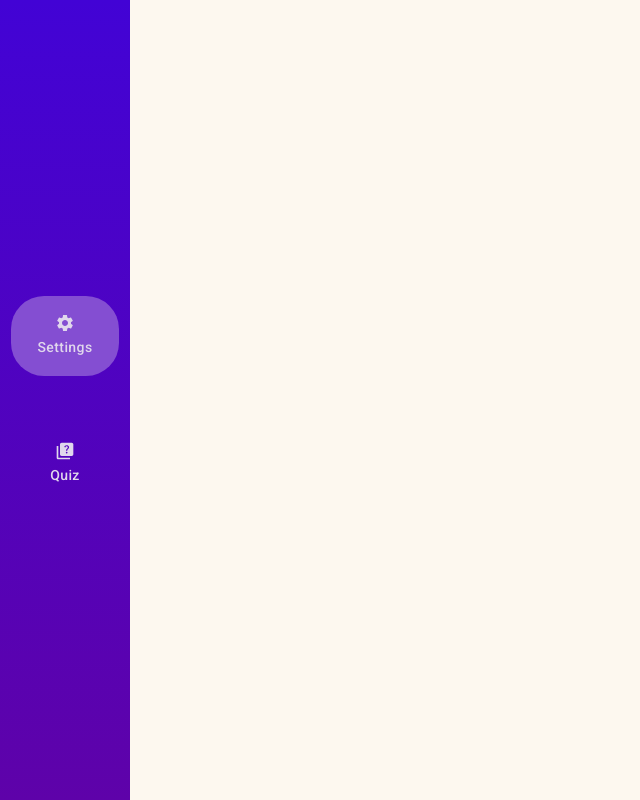
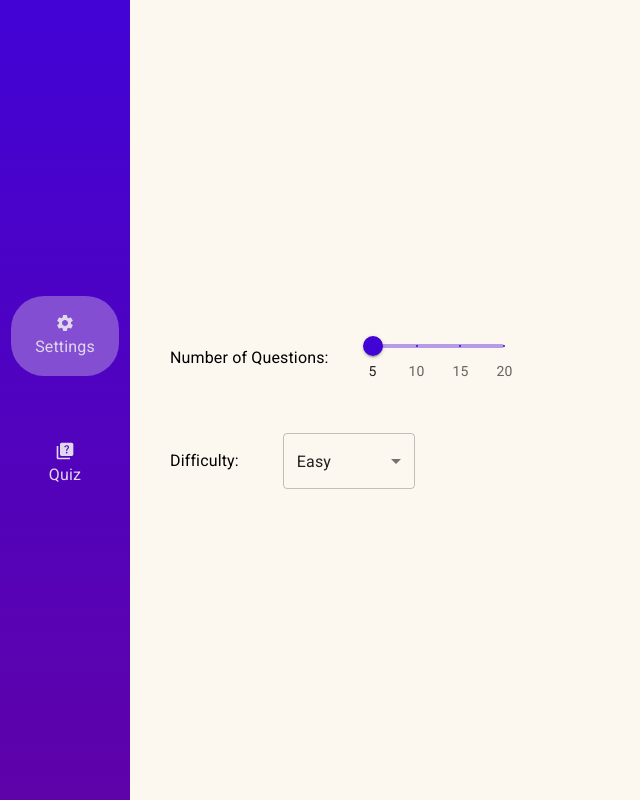
Before and after one commit to shakiralihamza/micro-quiz-app, a React (Create React App) app: page / in a window 1280 px wide. Shown: the whole page, without its empty margins (0-640 px from the left). Built offline with nearby package versions, Linux system fonts and the light colour scheme.

Commit message:
Added Settings

```diff
--- a/src/App.tsx
+++ b/src/App.tsx
@@ -1,24 +1,47 @@
 import React, {useState} from 'react';
 import LeftComponent from "./Components/LeftComponent";
-import {Grid} from "@mui/material";
+import {Grid, ThemeProvider} from "@mui/material";
 import {MyContext} from "./Context/MyContext";
 // noinspection ES6PreferShortImport
-import { Menu } from './react-app-env.d';
+import {Difficulty, Menu} from './react-app-env.d';
+import RightComponent from "./Components/RightComponent";
+import {createTheme} from '@mui/material/styles';
+
+const theme = createTheme({
+    palette: {
+        primary: {
+            main: '#4203d5',
+        }
+    },
+});
 
 interface ContextType {
     menu: string
+    difficulty: string
+    NoOfQuestions: number
     setMenu: (menu: string) => void
+    setDifficulty: (difficulty: string) => void
+    setNoOfQuestions: (NoOfQuestions: number) => void
 }
 
 function App() {
     const [menu, setMenu] = useState<string>(Menu.Settings);
+    const [difficulty, setDifficulty] = useState<string>(Difficulty.Easy)
+    const [NoOfQuestions, setNoOfQuestions] = React.useState<number>(5);
     const ContextValues: ContextType = {
         menu,
-        setMenu
+        setMenu,
+
+        difficulty,
+        setDifficulty,
+
+        NoOfQuestions,
+        setNoOfQuestions
     }
 
     return (
         <MyContext.Provider value={ContextValues}>
+            <ThemeProvider theme={theme}>
                 <Grid container sx={{height: '100vh'}}>
                     <Grid item sx={{
                         backgroundImage: 'linear-gradient(to bottom, #4203d5, #5e02a9)',
@@ -27,9 +50,10 @@ function App() {
                         <LeftComponent/>
                     </Grid>
                     <Grid item xs sx={{backgroundColor: '#fdf8ef'}}>
-
+                        <RightComponent/>
                     </Grid>
                 </Grid>
+            </ThemeProvider>
         </MyContext.Provider>
     );
 }
--- a/src/Components/MainButton.tsx
+++ b/src/Components/MainButton.tsx
@@ -1,6 +1,6 @@
 import Button from '@mui/material/Button';
 import {styled} from '@mui/material/styles';
-import {Box, Stack} from "@mui/material";
+import {Box, Stack, Typography} from "@mui/material";
 import React, {useContext} from "react";
 import {MyContext} from "../Context/MyContext";
 
@@ -39,7 +39,9 @@ const MainButton: React.FC<Props> = ({icon, text}) => {
                 <Box sx={{height: 22}}>
                     {icon}
                 </Box>
-                {text}
+                <Typography>
+                    {text}
+                </Typography>
             </Stack>
         </TheButton>
     );
--- /dev/null
+++ b/src/Components/Quiz.tsx
@@ -0,0 +1,11 @@
+import React from 'react';
+
+function Quiz() {
+    return (
+        <div>
+            quiz
+        </div>
+    );
+}
+
+export default Quiz;
--- /dev/null
+++ b/src/Components/RightComponent.tsx
@@ -0,0 +1,28 @@
+import React, {useContext} from 'react';
+import {MyContext} from "../Context/MyContext";
+import Settings from "./Settings";
+// noinspection ES6PreferShortImport
+import {Menu} from "../react-app-env.d";
+import Quiz from './Quiz';
+
+function RightComponent() {
+    const {menu} = useContext(MyContext);
+    return (
+        <>
+            {
+                menu === Menu.Settings ?
+                    <Settings/>
+                    :
+                    null
+            }
+            {
+                menu === Menu.Quiz ?
+                    <Quiz/>
+                    :
+                    null
+            }
+        </>
+    );
+}
+
+export default RightComponent;
--- /dev/null
+++ b/src/Components/Settings.tsx
@@ -0,0 +1,82 @@
+import {Box, Grid, SelectChangeEvent, Typography} from '@mui/material';
+import Slider from '@mui/material/Slider';
+import React, {useContext} from 'react';
+import MenuItem from '@mui/material/MenuItem';
+import FormControl from '@mui/material/FormControl';
+import Select from '@mui/material/Select';
+// noinspection ES6PreferShortImport
+import {Difficulty} from "../react-app-env.d";
+import {MyContext} from "../Context/MyContext";
+
+
+const marks = [
+    {
+        value: 5,
+        label: '5',
+    },
+    {
+        value: 10,
+        label: '10',
+    },
+    {
+        value: 15,
+        label: '15',
+    },
+    {
+        value: 20,
+        label: '20',
+    },
+];
+
+
+
+function Settings() {
+    const {difficulty, setDifficulty, NoOfQuestions, setNoOfQuestions} = useContext(MyContext);
+
+    const handleSliderChange = (event: Event, newValue: number | number[]) => {
+        setNoOfQuestions(newValue);
+    };
+    const handleDifficultyChange = (event: SelectChangeEvent) => setDifficulty(event.target.value as string)
+    return (
+        <Grid container alignContent={'center'} sx={{height: '100%'}}>
+            <Grid item>
+                <Grid container spacing={3} sx={{padding: '20px 40px 0'}} alignItems={'center'}>
+                    <Grid item xs={"auto"}>
+                        <Typography>Number of Questions:</Typography>
+                    </Grid>
+                    <Grid item xs={4} sx={{marginLeft: '20px'}}>
+                        <Box>
+                            <Slider
+                                value={NoOfQuestions}
+                                min={5}
+                                max={20}
+                                step={null}
+                                onChange={handleSliderChange}
+                                valueLabelDisplay="auto"
+                                marks={marks}
+                            />
+                        </Box>
+                    </Grid>
+                    <Grid item xs={12}/>
+                    <Grid item xs={"auto"}>
+                        <Typography>Difficulty:</Typography>
+                    </Grid>
+                    <Grid item xs={4} sx={{marginLeft: '20px'}}>
+                        <FormControl fullWidth>
+                            <Select
+                                value={difficulty}
+                                onChange={handleDifficultyChange}
+                            >
+                                <MenuItem value={Difficulty.Easy}>{Difficulty.Easy}</MenuItem>
+                                <MenuItem value={Difficulty.Medium}>{Difficulty.Medium}</MenuItem>
+                                <MenuItem value={Difficulty.Hard}>{Difficulty.Hard}</MenuItem>
+                            </Select>
+                        </FormControl>
+                    </Grid>
+                </Grid>
+            </Grid>
+        </Grid>
+    );
+}
+
+export default Settings;
--- a/src/react-app-env.d.ts
+++ b/src/react-app-env.d.ts
@@ -4,3 +4,9 @@ export enum Menu {
     Settings = 'Settings',
     Quiz = 'Quiz'
 }
+
+export enum Difficulty {
+    Easy = 'Easy',
+    Medium = 'Medium',
+    Hard = 'Hard'
+}
```
Lines whose indentation alone changed are shown as unchanged.
